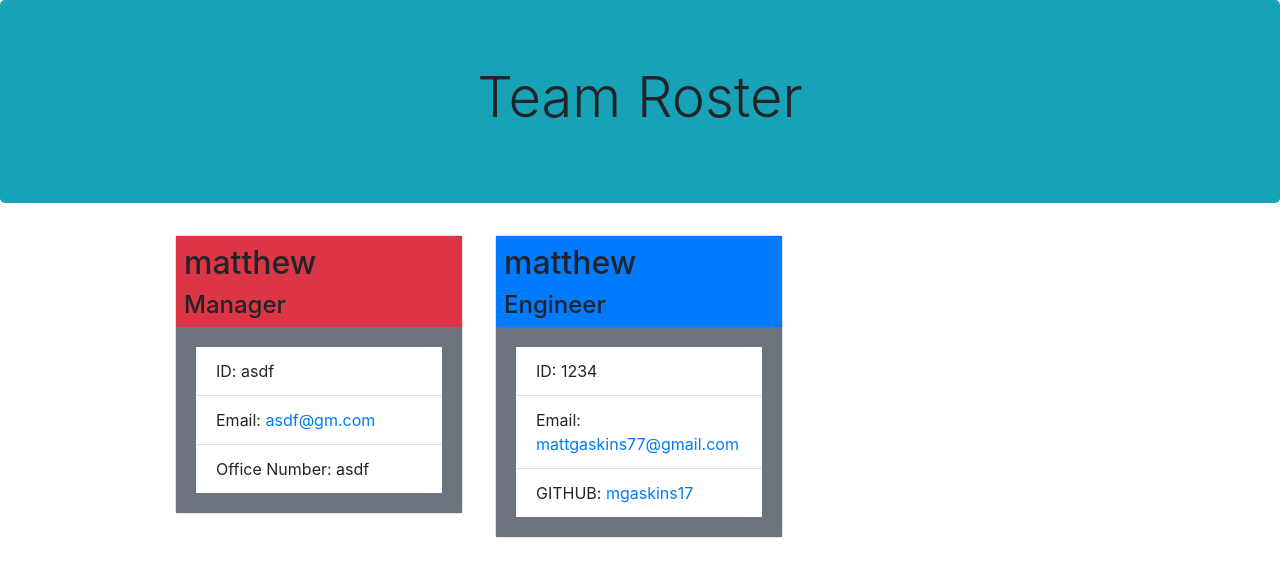
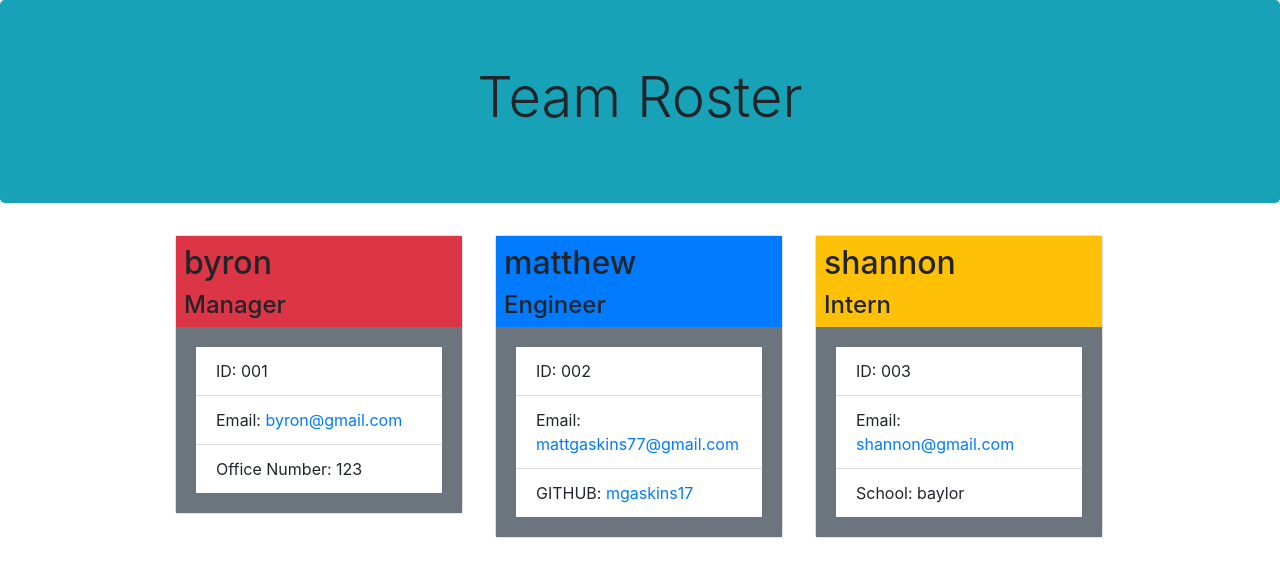
Before and after one commit to mgaskins17/Da-Gang-Generator, a website: page index.html in a window 1280 px wide. Drawn offline with nearby package versions, Linux system fonts and the light colour scheme; files that its build step writes are made by us from their sources.

Commit message:
Files updated, file locations correct

```diff
--- a/index.html
+++ b/index.html
@@ -24,14 +24,14 @@
         <div class="col mb-2">
       <div class="card" style="width: 18rem;">
       <div class="card-top bg-danger">
-        <h2 class="m-2">matthew</h2>
+        <h2 class="m-2">byron</h2>
         <h4 class="m-2" >Manager</h4>
       </div>
       <div class="card-body bg-secondary">
         <ul class="list-group list-group-flush">
-        <li class="list-group-item">ID: asdf</li>
-        <li class="list-group-item">Email: <a href="mailto:asdf@gm.com" class="card-link">asdf@gm.com</a></li>
-        <li class="list-group-item">Office Number: asdf</li>
+        <li class="list-group-item">ID: 001</li>
+        <li class="list-group-item">Email: <a href="mailto:byron@gmail.com" class="card-link">byron@gmail.com</a></li>
+        <li class="list-group-item">Office Number: 123</li>
         </ul>
       </div>
       </div>
@@ -47,7 +47,7 @@
           </div>
           <div class="card-body bg-secondary">
             <ul class="list-group list-group-flush">
-              <li class="list-group-item">ID: 1234</li>
+              <li class="list-group-item">ID: 002</li>
               <li class="list-group-item">Email: <a href="mailto:mattgaskins77@gmail.com" class="card-link">mattgaskins77@gmail.com</a></li>
               <li class="list-group-item">GITHUB: <a href="https://github.com/mgaskins17" class="card-link">mgaskins17</a></li>
             </ul>
@@ -58,6 +58,22 @@
 
         <!-- Intern Card Built -->
 
+        <div class="col mb-2">
+        <div class="card" style="width: 18rem;">
+          <div class="card-top bg-warning">
+            <h2 class="m-2">shannon</h2>
+            <h4 class="m-2" >Intern</h4>
+          </div>
+          <div class="card-body bg-secondary">
+            <ul class="list-group list-group-flush">
+              <li class="list-group-item">ID: 003</li>
+              <li class="list-group-item">Email: <a href="mailto:shannon@gmail.com" class="card-link">shannon@gmail.com</a></li>
+              <li class="list-group-item">School: baylor</li>
+            </ul>
+          </div>
+        </div>
+        </div>
+
 
         </div>
         <!-- Link to jquery to allow for us -->
--- a/index.js
+++ b/index.js
@@ -3,7 +3,7 @@
  const needmanager = require('./lib/Manager');
  const needengineer = require('./lib/Engineer');
  const needintern = require('./lib/Intern');
- const cardHTML = require('./dist/cardHTML');
+ const cardHTML = require('./lib/cardHTML');
 
 // initializing constants
 let manager = [];
```
Also changed, not shown: tests/Manager.test.js (+1 -1 lines), tests/cardHTML.test.js (+1 -1 lines), README.md, dist/README.md (added), dist/log.txt (renamed from log.txt), lib/cardHTML.js (renamed from dist/cardHTML.js).
